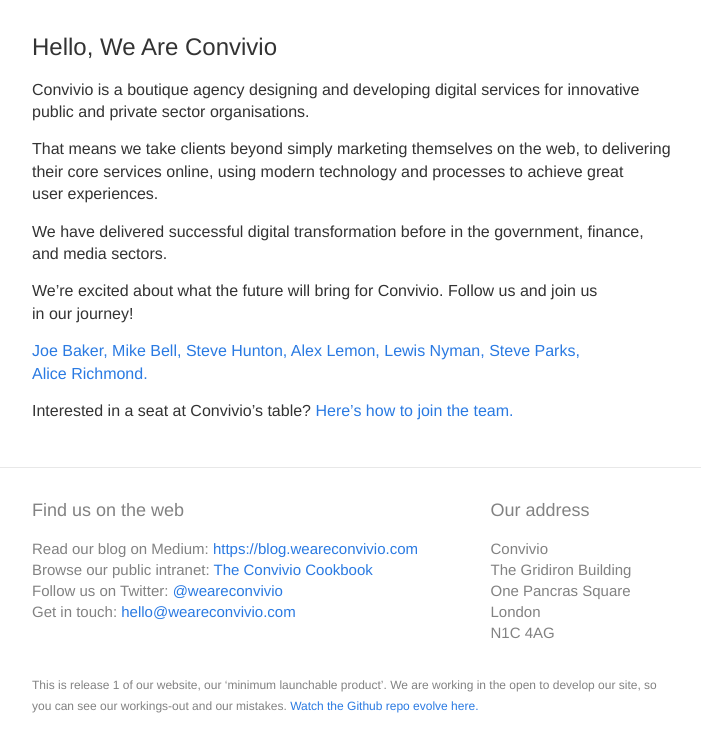
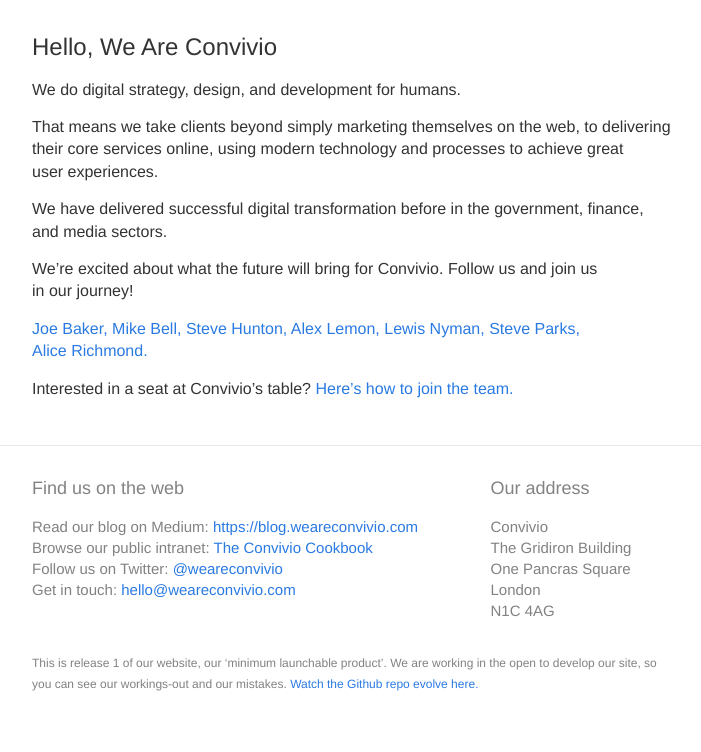
Before and after one commit to crablab/Convivio-Site, a Jekyll site: the page built from index.md, in a window 1280 px wide. Shown: the top 752 px of the page, without its empty margins (288-989 px from the left). Built offline with Jekyll 4.4.1, drawn with Linux system fonts in a browser that asks for light colours.

Commit message:
Update one-line summary from the workshop on 23/08/16

```diff
--- a/index.md
+++ b/index.md
@@ -3,7 +3,7 @@
 title: Hello, We Are Convivio
 ---
 
-Convivio is a boutique agency designing and developing digital services for innovative public and private sector organisations.
+We do digital strategy, design, and development for humans.
 
 That means we take clients beyond simply marketing themselves on the web, to delivering their core services online, using modern technology and processes to achieve great <br class="only-full-width" />user experiences.
 
```
